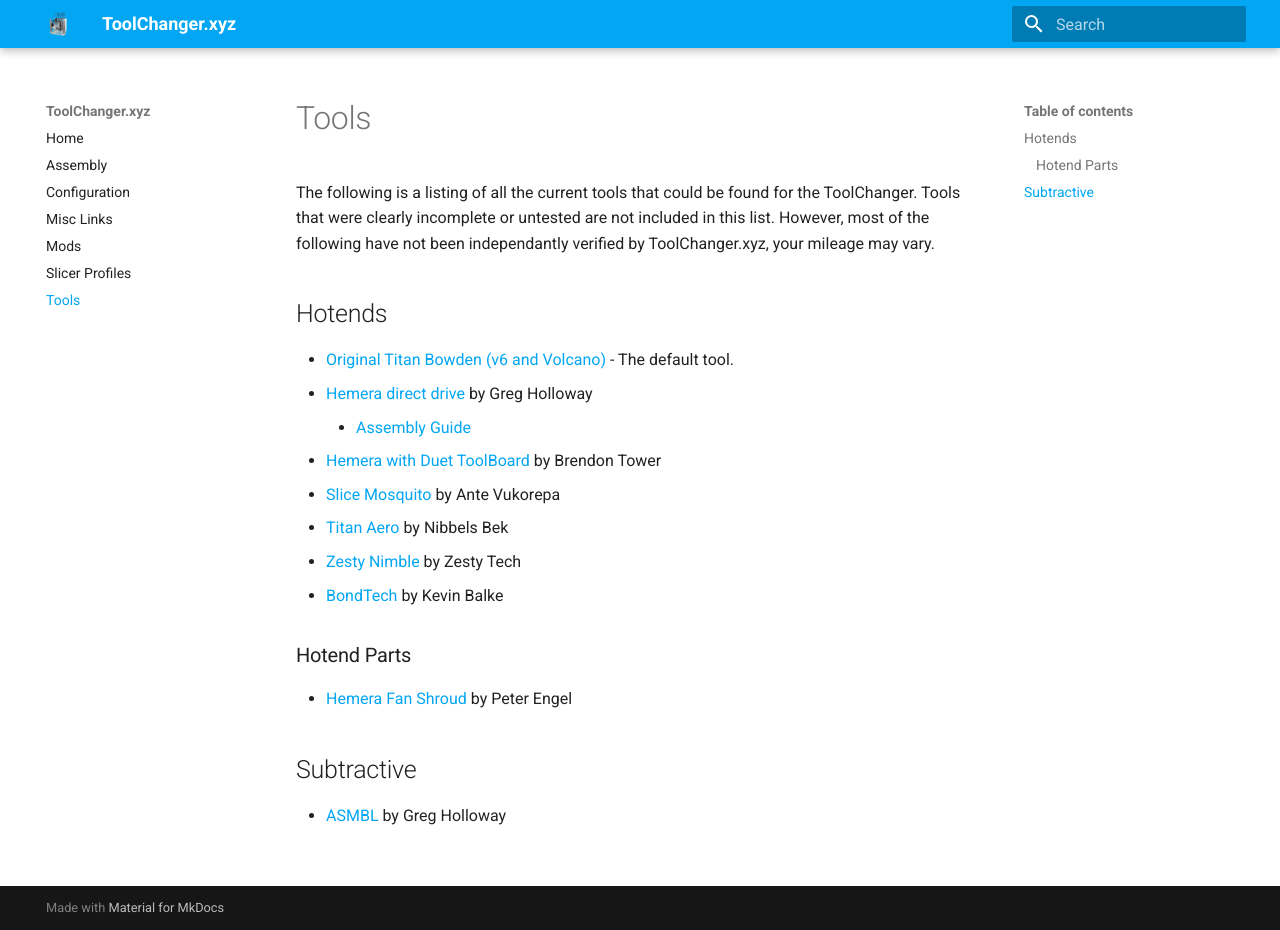
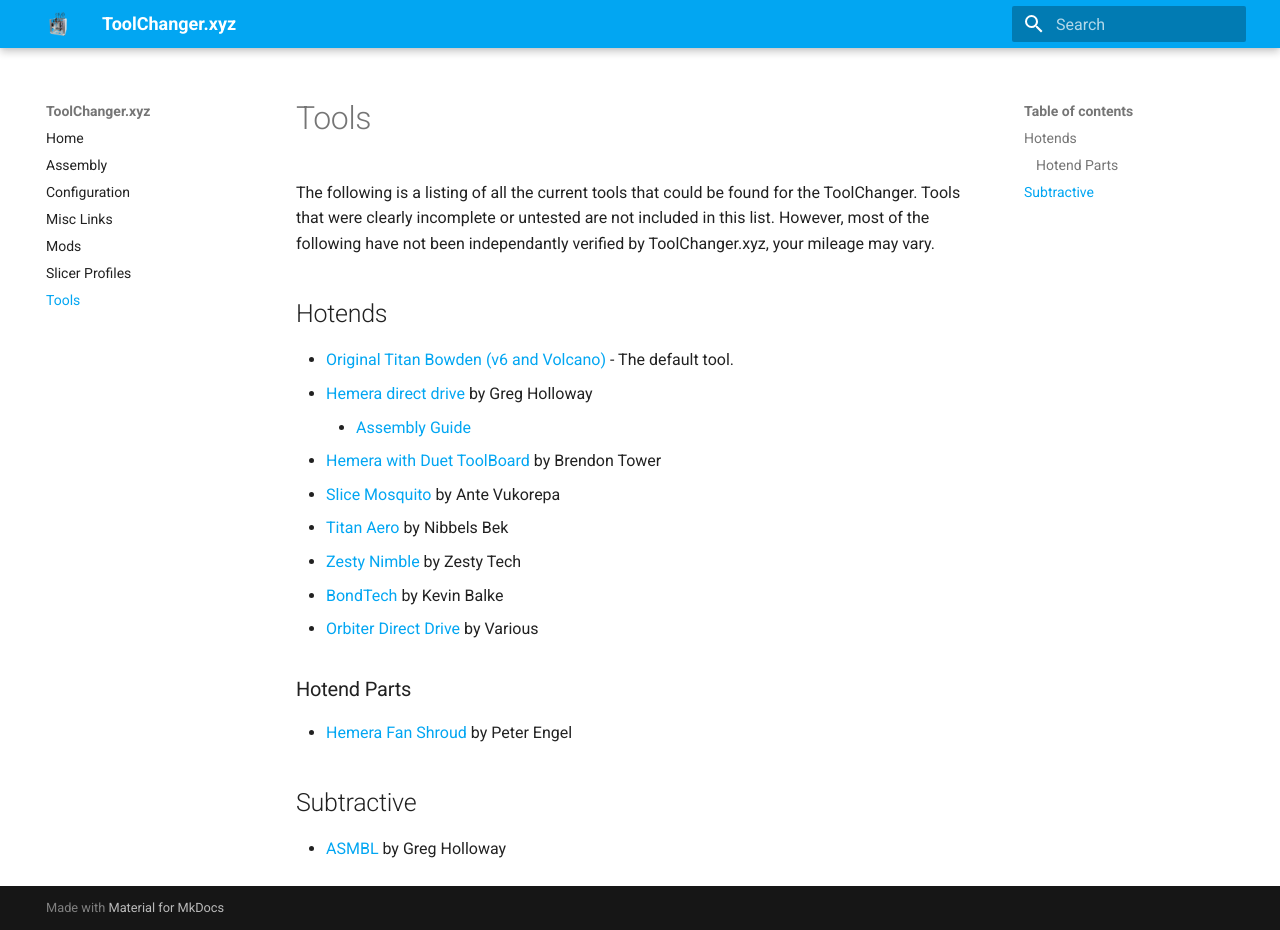
Before and after one commit to adammhaile/ToolChanger.xyz, an MkDocs documentation site: the page built from docs/Tools.md, in a window 1280 px wide and 930 px high. Built offline with MkDocs 1.6.1 and Material for MkDocs 9.7.7, drawn with Linux system fonts in a browser that asks for light colours.

Commit message:
Added Orbiter

```diff
--- a/docs/Tools.md
+++ b/docs/Tools.md
@@ -12,6 +12,7 @@
 - [Titan Aero](https://www.thingiverse.com/thing:4190989) by Nibbels Bek
 - [Zesty Nimble](https://www.thingiverse.com/thing:3898187) by Zesty Tech
 - [BondTech](https://www.thingiverse.com/thing:4269222) by Kevin Balke
+- [Orbiter Direct Drive](https://forum.e3d-online.com/threads/orbiter-140g-planetary-direct-drive-extruder.3748/#post-37084) by Various
 
 ### Hotend Parts
 
```
